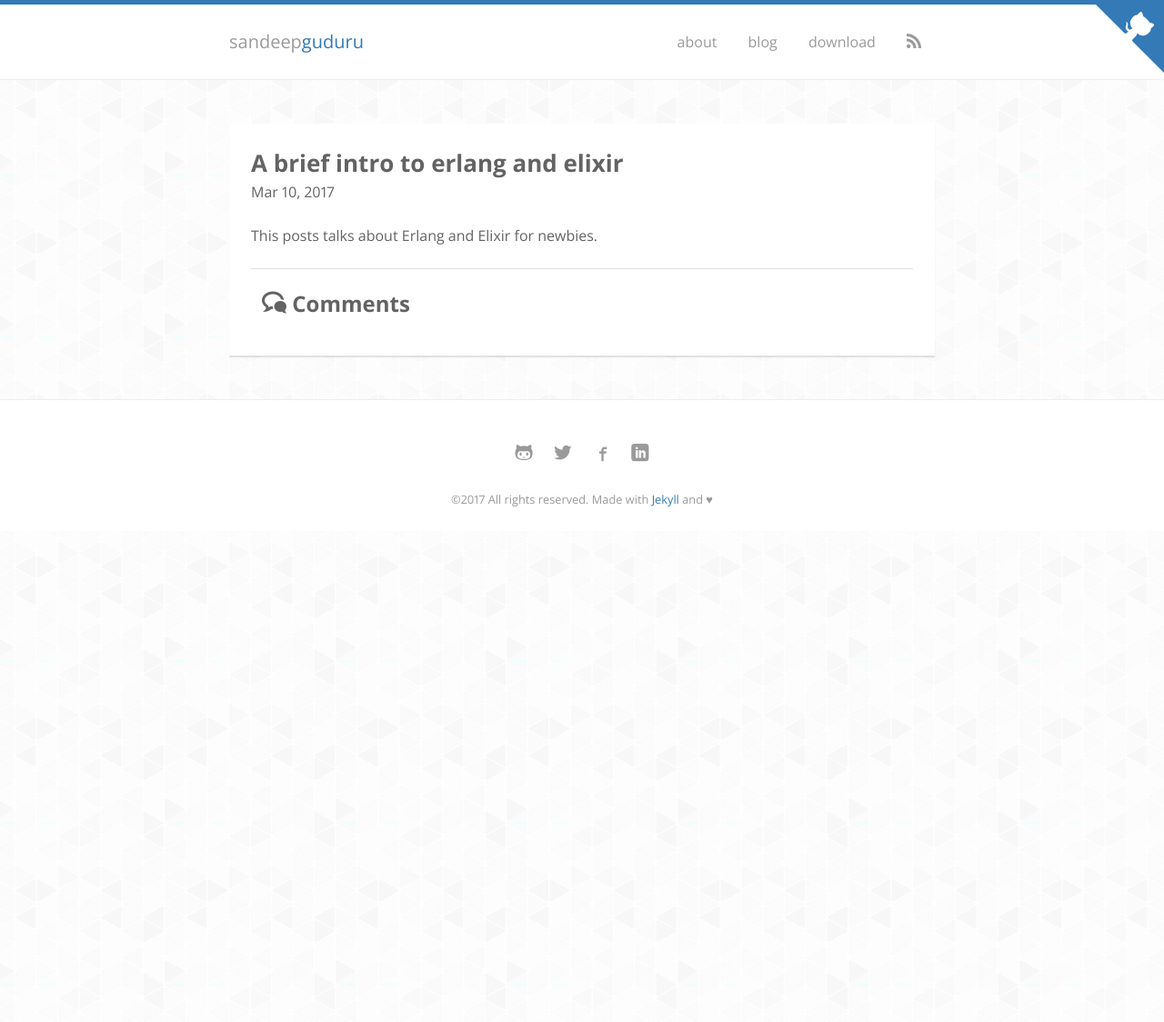
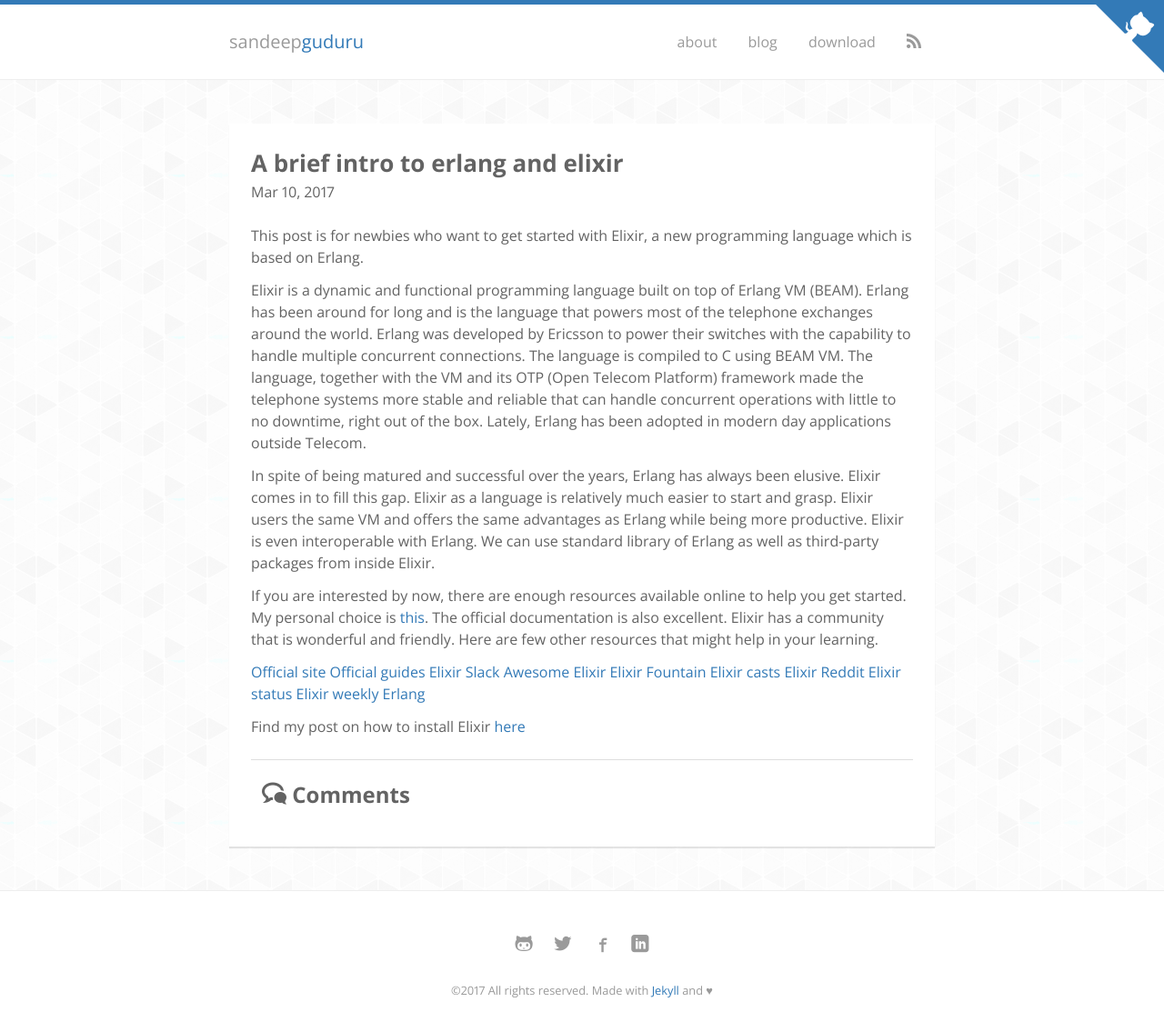
Before and after one commit to sandheepg/musings, a Jekyll site: the page built from _posts/2017-03-10-a-brief-intro-to-erlang-and-elixir.md, in a window 1280 px wide. Shown: the whole page at 91% size. Built offline with Jekyll 4.4.1, drawn with Linux system fonts in a browser that asks for light colours; nearby versions of some CDN libraries; some web fonts are replaced; comment, search, counter and statistics services are not loaded; before the commit the page ends 900 px from its top, so only the background shows below that.

Commit message:
completed post on elixir intro

```diff
--- a/_posts/2017-03-10-a-brief-intro-to-erlang-and-elixir.md
+++ b/_posts/2017-03-10-a-brief-intro-to-erlang-and-elixir.md
@@ -5,11 +5,30 @@
 date: 2017-03-10 11:52:02
 comments: true
 description: "a brief intro to erlang and elixir"
-keywords: ""
-categories:
+keywords: "Elixir, Erlang, Pheonix"
+categories: "learning"
 
 tags:
 
 ---
 
-This posts talks about Erlang and Elixir for newbies.
+This post is for newbies who want to get started with Elixir, a new programming language which is based on Erlang.
+
+Elixir is a dynamic and functional programming language built on top of Erlang VM (BEAM). Erlang has been around for long and is the language that powers most of the telephone exchanges around the world. Erlang was developed by Ericsson to power their switches with the capability to handle multiple concurrent connections. The language is compiled to C using BEAM VM. The language, together with the VM and its OTP (Open Telecom Platform) framework made the telephone systems more stable and reliable that can handle concurrent operations with little to no downtime, right out of the box. Lately, Erlang has been adopted in modern day applications outside Telecom.
+
+In spite of being matured and successful over the years, Erlang has always been elusive. Elixir comes in to fill this gap. Elixir as a language is relatively much easier to start and grasp. Elixir users the same VM and offers the same advantages as Erlang while being more productive. Elixir is even interoperable with Erlang. We can use standard library of Erlang as well as third-party packages from inside Elixir.
+
+If you are interested by now, there are enough resources available online to help you get started. My personal choice is [this](https://elixirschool.com/ "Elixir School"). The official documentation is also excellent. Elixir has a community that is wonderful and friendly. Here are few other resources that might help in your learning.
+
+[Official site](http://elixir-lang.org/ "Elixir")
+[Official guides](https://elixir-slackin.herokuapp.com/ "Elixir Guides")
+[Elixir Slack](https://elixir-slackin.herokuapp.com/ "Elixir slack")
+[Awesome Elixir](https://github.com/h4cc/awesome-elixir "Awesome Elixir")
+[Elixir Fountain](http://elixirfountain.com/ "Elixir Fountain")
+[Elixir casts](https://elixircasts.io/ "Elixir casts")
+[Elixir Reddit](https://www.reddit.com/r/elixir/ "Elixir Reddit")
+[Elixir status](https://elixirstatus.com/ "Elixir status")
+[Elixir weekly](https://elixirweekly.net/ "Elixir weekly")
+[Erlang](http://learnyousomeerlang.com/content "Learn you some Erlang")
+
+Find my post on how to install Elixir [here](https://sandheepg.github.io/musings/getting-started-with-elixir "Get started with Elixir")
```
Also changed, not shown: README.md.
